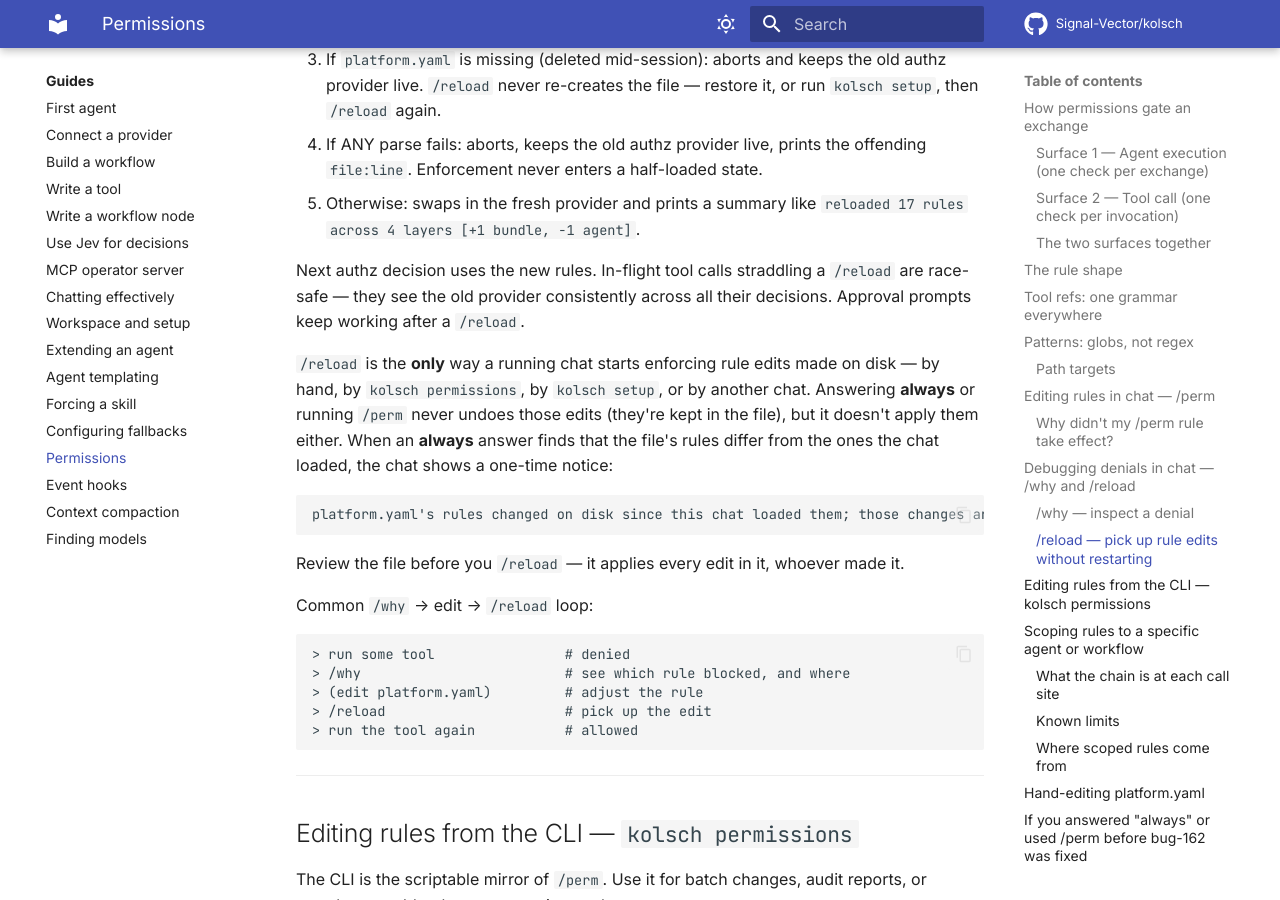
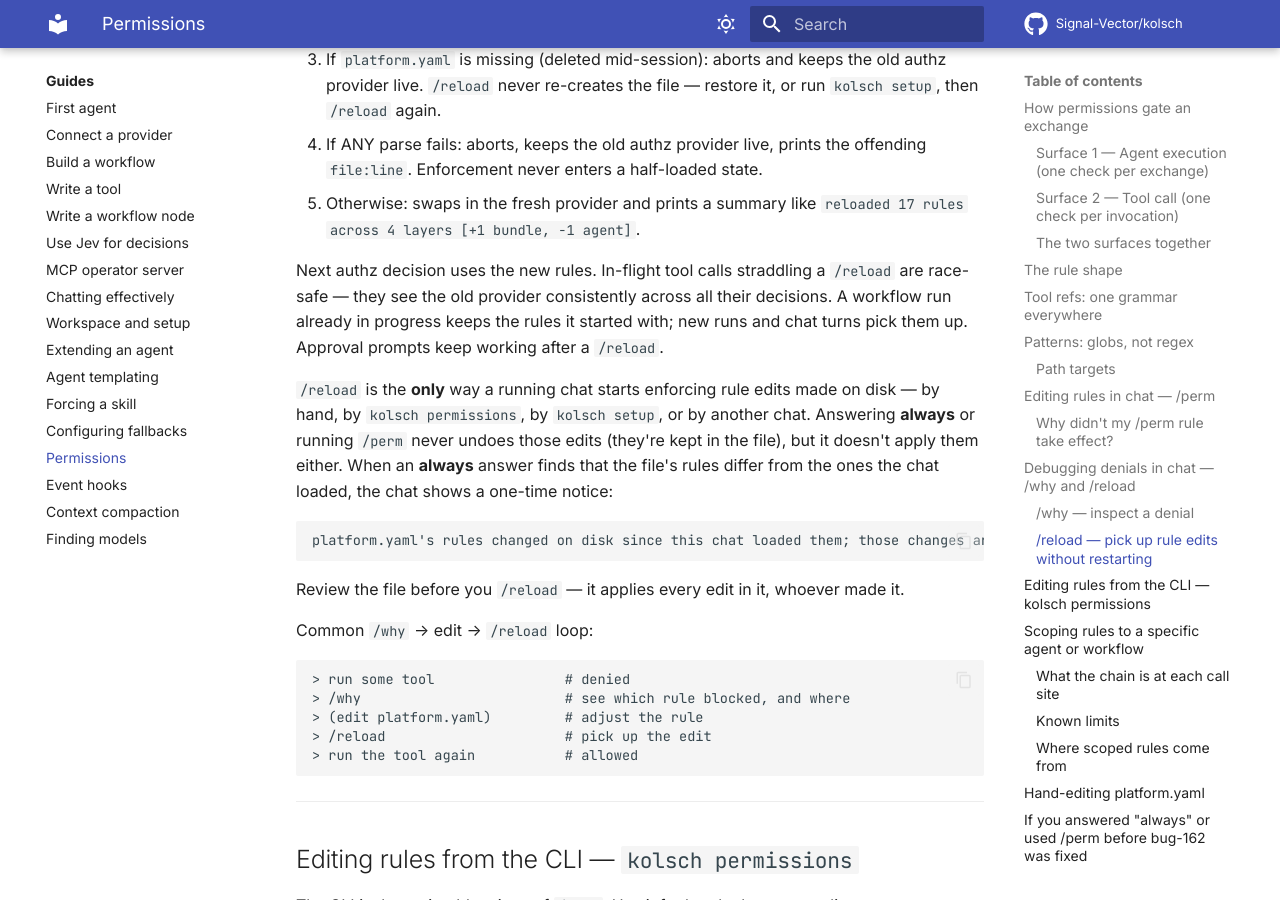
Before and after one commit to Signal-Vector/kolsch, an MkDocs documentation site: the page built from docs/how-to/permissions.md, in a window 1280 px wide and 900 px high, scrolled down 8902 px. Built offline with MkDocs 1.6.1 and Material for MkDocs 9.7.7, drawn with Linux system fonts in a browser that asks for light colours; comment, search, counter and statistics services are not loaded; some of the changed text lies outside the part shown.

Commit message:
docs(authz): clarify locked-rule load errors and in-flight runs across /reload
Co-Authored-By: Claude Opus 5.5 <noreply@anthropic.com>

```diff
--- a/docs/how-to/permissions.md
+++ b/docs/how-to/permissions.md
@@ -459,8 +459,9 @@ The command atomically:
 
 Next authz decision uses the new rules. In-flight tool calls
 straddling a `/reload` are race-safe — they see the old provider
-consistently across all their decisions. Approval prompts keep
-working after a `/reload`.
+consistently across all their decisions. A workflow run already in
+progress keeps the rules it started with; new runs and chat turns
+pick them up. Approval prompts keep working after a `/reload`.
 
 `/reload` is the **only** way a running chat starts enforcing rule
 edits made on disk — by hand, by `kolsch permissions`, by `kolsch
@@ -1067,7 +1068,8 @@ layer**, first-match-wins. A matching locked rule always denies.
 
 The shape is deliberately narrow, and anything else fails at load
 (every `kolsch` command and `/reload` refuse the file, naming
-`locked_rules[<i>]`, the file and line, and the fix):
+`locked_rules[<i>]` and the file (with the line where known), and
+the fix):
 
 - **Deny only.** `allow` and `prompt` are refused: a locked `allow`
   would stop layers from narrowing, and a locked `prompt` would
@@ -1095,7 +1097,9 @@ kolsch permissions remove rl_locked_<hash>
 `--locked` requires `--effect deny` and refuses `--from`, `--before`,
 `--after` and `--first`. Locked rules are not removal-protected — they
 are yours. `/perm` and the approval modal never add, change or remove
-them. After a hand edit, `/reload` picks them up.
+them. After a hand edit, `/reload` picks them up. A workflow run
+already in progress keeps the rules it started with; new runs and
+chat turns pick them up.
 
 **Lock whole tools.** Prefer `pattern: "*"`. Pattern locks are weaker
 than they look:
```
Also changed, not shown: docs/explanation/secrets-sandbox-authz-contract.md (+1 -1 lines).
